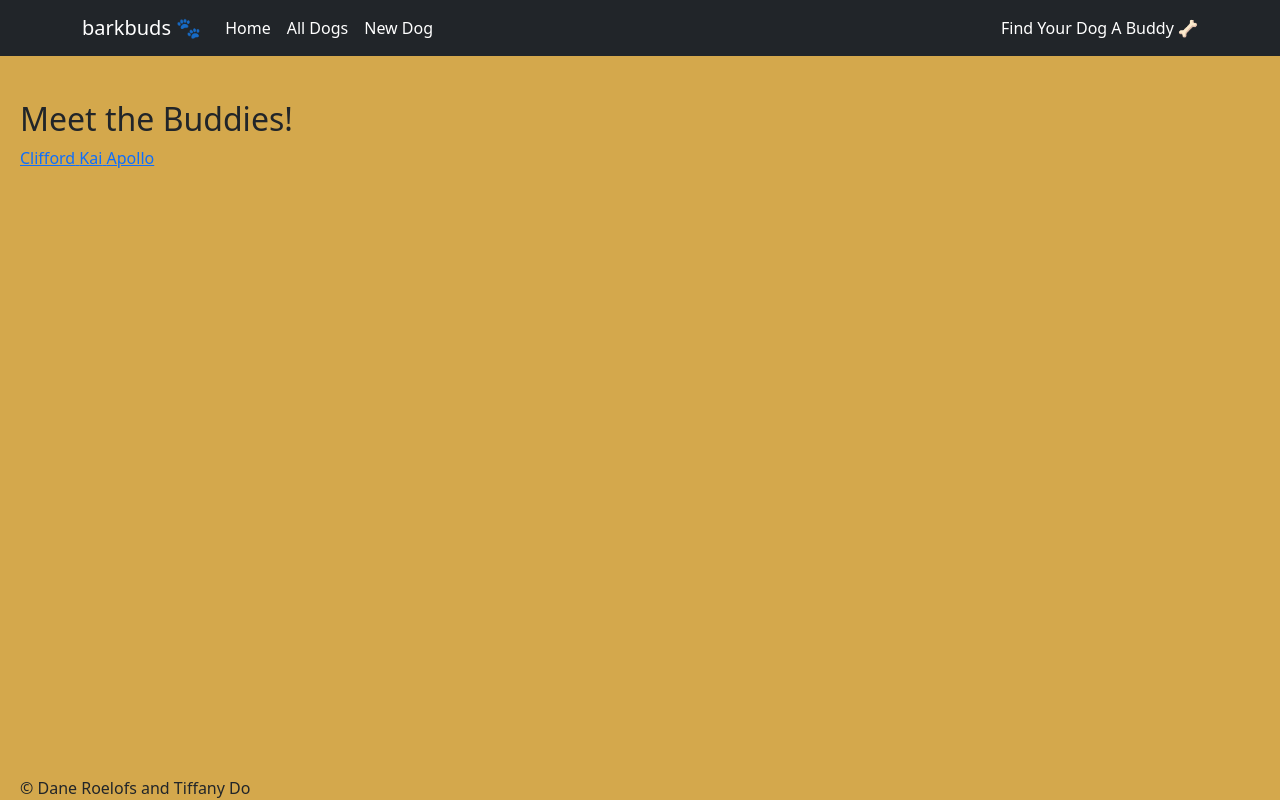
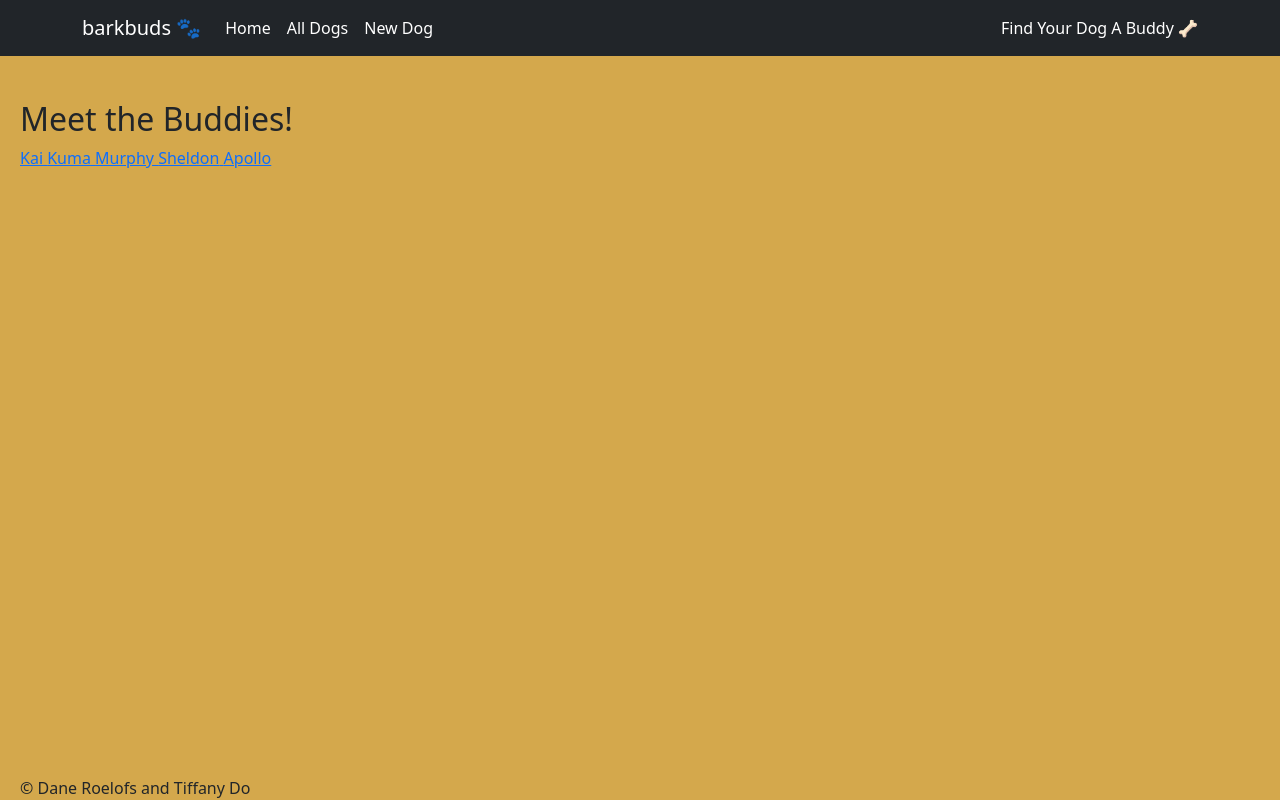
Before and after one commit to learn-academy-2022-alpha/cat-tinder-frontend-ragdoll-dane-tiffany, a React (Create React App) app: page /dogindex in a window 1280 px wide. Built offline with nearby package versions, Linux system fonts and the light colour scheme.

Commit message:
added classmates dogs to mock data

```diff
--- a/src/mockDogs.js
+++ b/src/mockDogs.js
@@ -1,26 +1,45 @@
 import kai from './assets/kai.jpg'
+import kuma from './assets/kuma.jpg'
+import murphy from './assets/murphy.jpg'
+import sheldon from './assets/sheldon.jpg'
+import apollo from './assets/apollo.jpg'
 
-let dogs = [
+const dogs = [
   {
     id: 1,
-    name: "Clifford",
+    name: 'Kai',
     age: 2,
-    enjoys: "being red and big",
-    image: "https://rochester.kidsoutandabout.com/sites/default/files/styles/970w/public/Clifford%201.jpeg?itok=CD_uywh1&sc=555562867d6dacab2b4b1b90ba69c32f"
+    enjoys: 'Eating anything on the ground (mostly sticks)',
+    image: kai
   },
   {
     id: 2,
-    name: "Kai",
-    age: 5,
-    enjoys: "enjoys being a menace",
-    image: kai
+    name: 'Kuma',
+    age: 11,
+    enjoys: 'Belly rubs',
+    image: kuma
   },
   {
     id: 3,
-    name: "Apollo",
+    name: 'Murphy',
+    age: 11,
+    enjoys: 'Sleeping anywhere but his own bed',
+    image: murphy
+  },
+  {
+    id: 4,
+    name: 'Sheldon',
+    age: 3,
+    enjoys: 'Long walks along the creek',
+    image: sheldon
+  },
+  {
+    id: 5,
+    name: 'Apollo',
     age: 4,
-    enjoys: "barking at everything",
-    image: "https://images.unsplash.com/photo-1626736637845-53045bb9695b?ixlib=rb-1.2.1&ixid=MnwxMjA3fDB8MHxwaG90by1wYWdlfHx8fGVufDB8fHx8&auto=format&fit=crop&w=711&q=80"
+    enjoys: 'Only listening when he wants to',
+    image: apollo
   }
 ]
+
 export default dogs
```
